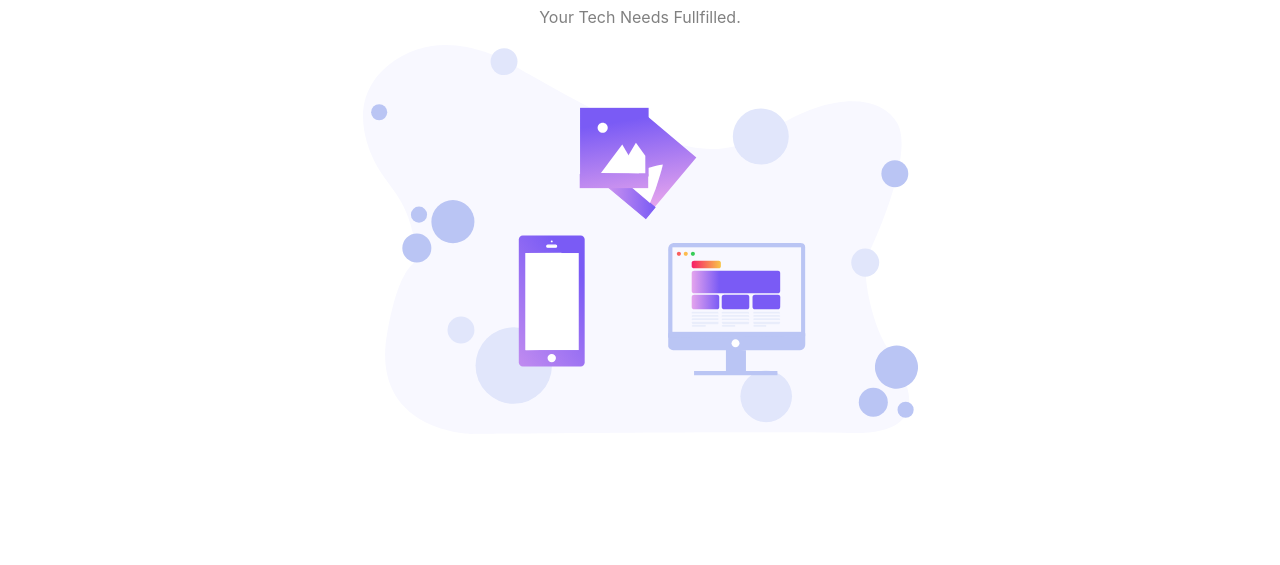
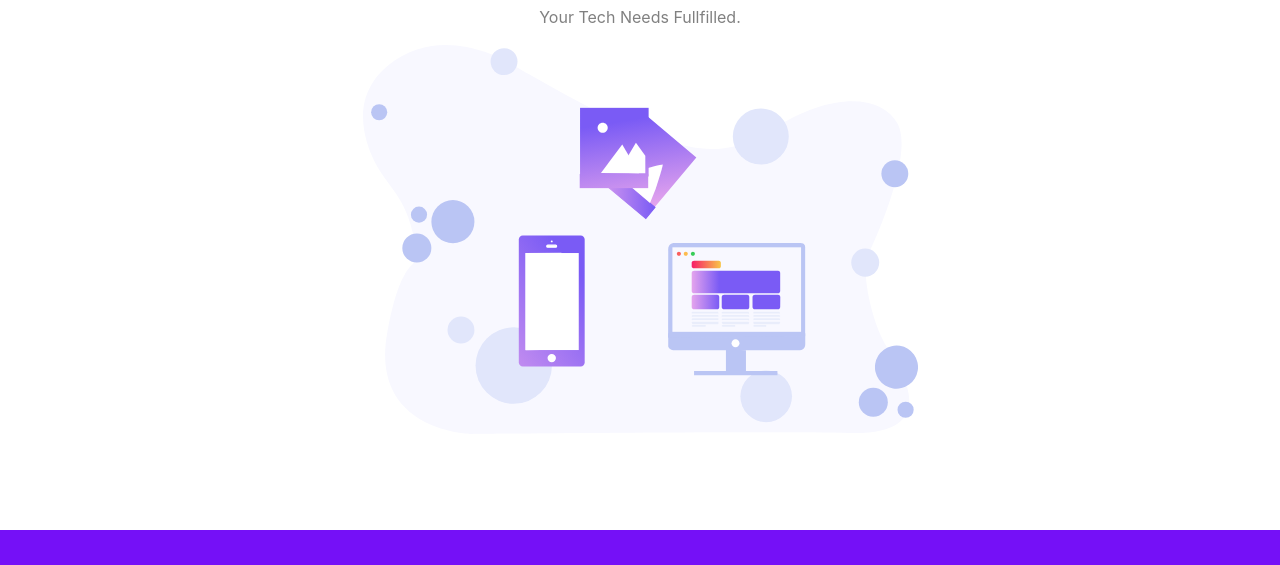
Before and after one commit to Bhevans17/TechSmart, a plain HTML site: page index.html in a window 1280 px wide. Shown: the part 235-800 px from the top of the page. Drawn offline with nearby package versions, Linux system fonts and the light colour scheme.

Commit message:
Edited main section vh

```diff
--- a/index.html
+++ b/index.html
@@ -32,7 +32,7 @@
 
     <!-- Main -->
     <main>
-        <div class="container vh-100">
+        <div class="container">
             <div class="row text-center">
                 <div class="col-md-12 py-5 my-5">
                     <h1>TechSmart</h1>
```
